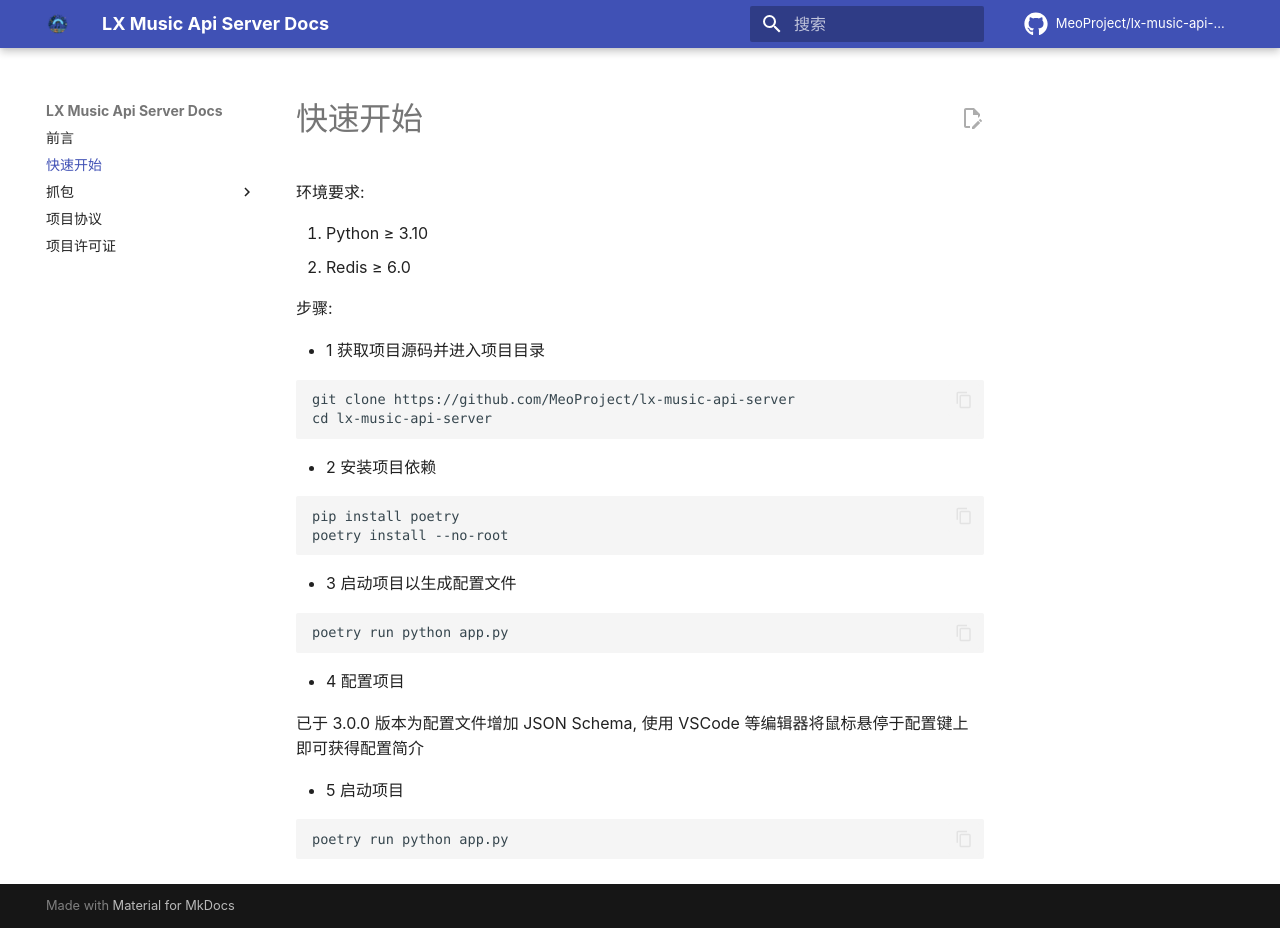
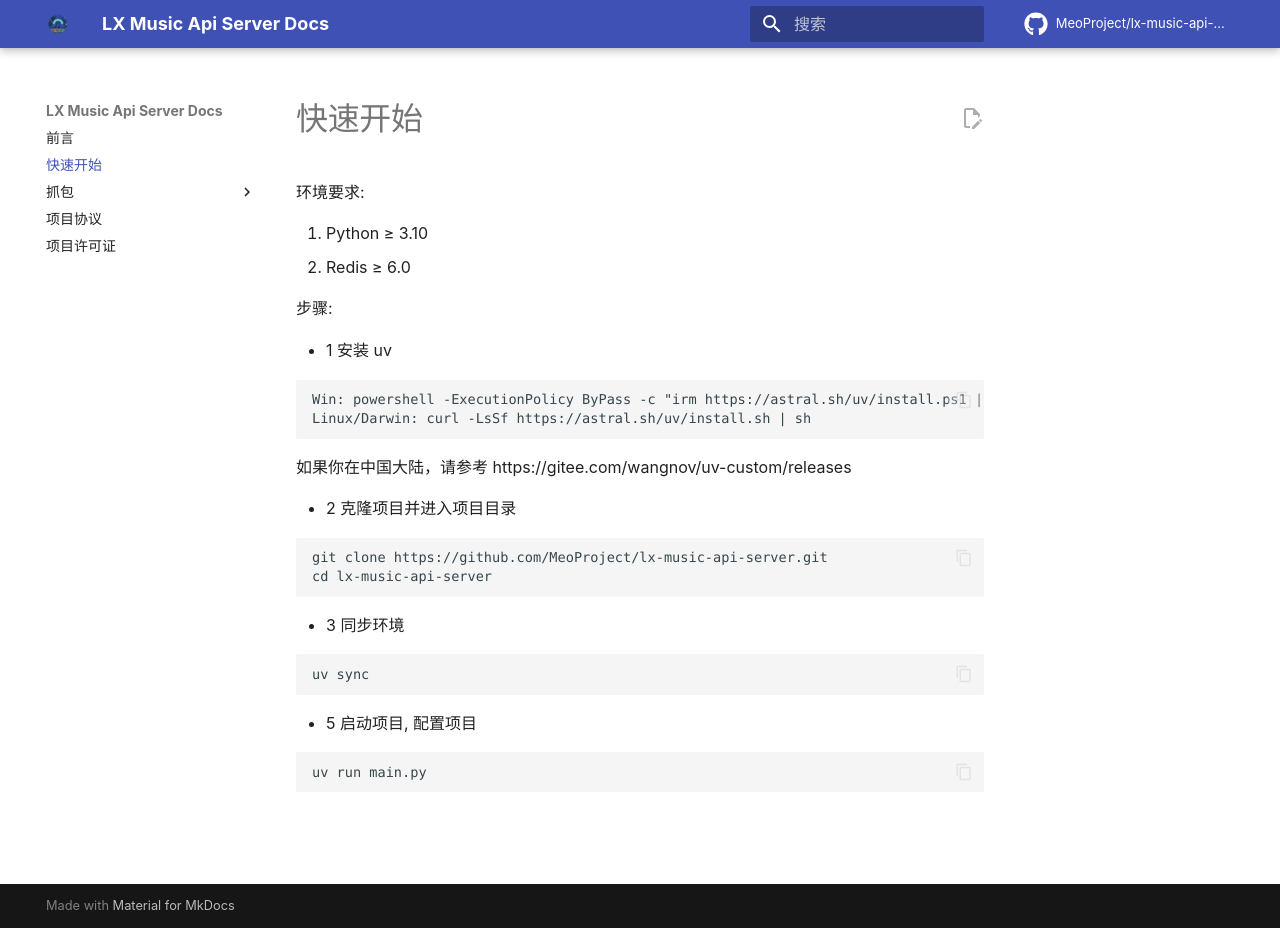
Before and after one commit to MeoProject/lx-music-api-server, an MkDocs documentation site: the page built from docs/getting-started.md, in a window 1280 px wide and 928 px high. Built offline with MkDocs 1.6.1 and Material for MkDocs 9.7.7, drawn with Linux system fonts in a browser that asks for light colours; comment, search, counter and statistics services are not loaded; a style sheet for code colours, icons or effects is not loaded.

````diff
--- a/docs/getting-started.md
+++ b/docs/getting-started.md
@@ -7,32 +7,30 @@
 
 步骤:
 
-- 1 获取项目源码并进入项目目录
+- 1 安装 uv
 
 ```
-git clone https://github.com/MeoProject/lx-music-api-server
+Win: powershell -ExecutionPolicy ByPass -c "irm https://astral.sh/uv/install.ps1 | iex"
+Linux/Darwin: curl -LsSf https://astral.sh/uv/install.sh | sh
+```
+
+如果你在中国大陆，请参考 https://gitee.com/wangnov/uv-custom/releases
+
+- 2 克隆项目并进入项目目录
+
+```
+git clone https://github.com/MeoProject/lx-music-api-server.git
 cd lx-music-api-server
 ```
 
-- 2 安装项目依赖
+- 3 同步环境
 
 ```
-pip install poetry
-poetry install --no-root
+uv sync
 ```
 
-- 3 启动项目以生成配置文件
+- 5 启动项目, 配置项目
 
 ```
-poetry run python app.py
+uv run main.py
 ```
-
-- 4 配置项目
-
-已于 3.0.0 版本为配置文件增加 JSON Schema, 使用 VSCode 等编辑器将鼠标悬停于配置键上即可获得配置简介
-
-- 5 启动项目
-
-```
-poetry run python app.py
-```
````
Also changed, not shown: README.md (+20 -17 lines), README_EN.md (+8 -6 lines), main.py (renamed from app.py, +15 -17 lines), pyproject.toml (+4 -8 lines), 5 other files.
